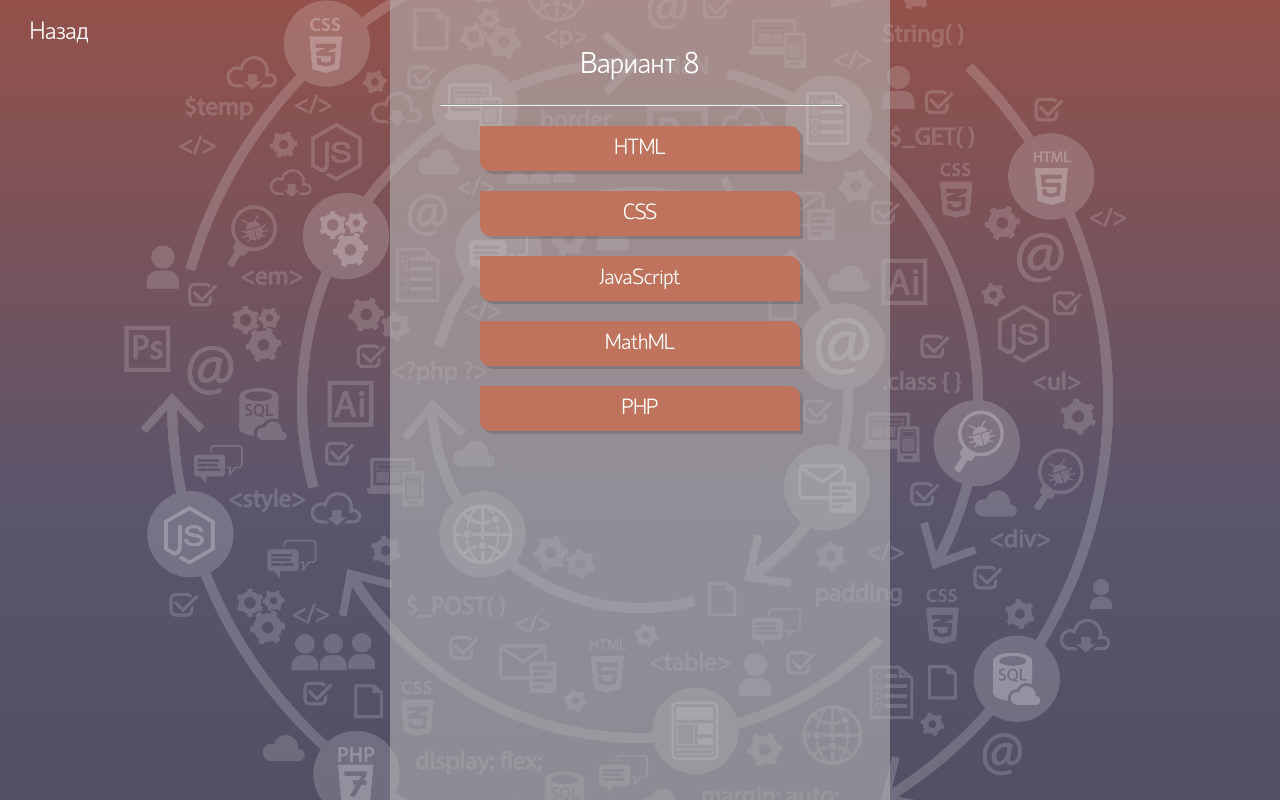
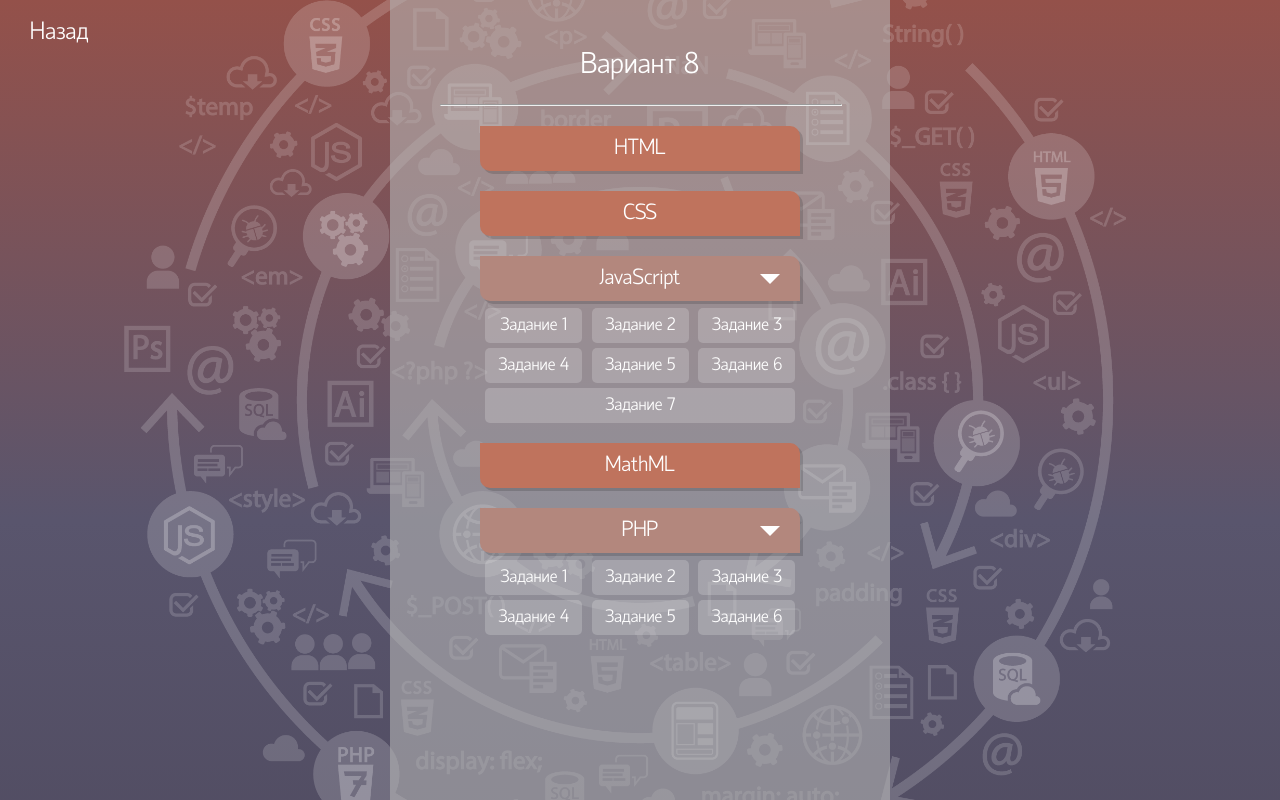
Before and after one commit to Sargatanas/labs, a PHP site: page /variants/8/index.html in a window 1280 px wide. Run offline with PHP 8.4, Linux system fonts and the light colour scheme.

Commit message:
Изменения в навигации

```diff
--- a/web/css/style.css
+++ b/web/css/style.css
@@ -85,6 +85,16 @@ body {
     align-items: center;
     width: 100%;
 }
+.main-variants_inner {
+    flex-direction: row;
+    flex-wrap: wrap;
+
+    width: 80%;
+
+    margin-top: -18px;
+    margin-left: 10px;
+    margin-bottom: 20px;
+}
 
 .main-variants__element {
     display: flex;
@@ -118,6 +128,52 @@ body {
     box-shadow: 0 0 0 0 rgba(0, 0, 0, 0.15);
 }
 
+.main-variants__element_default {
+    position: relative;
+    background: #b3877d;
+}
+.main-variants__element_default:hover {
+    background: #b3877d;
+}
+.main-variants__element_default:active {
+    margin-top: 0;
+    margin-left: 0;
+    margin-bottom: 20px;
+    box-shadow: 3px 3px 0 0 rgba(0, 0, 0, 0.15);
+}
+.main-variants__element_default:after {
+    content: "";
+    position: absolute;
+    top: calc((100% - 10px) / 2);
+    right: 20px;
+
+    width: 0;
+    height: 0;
+
+    border: 10px solid rgba(255, 255, 255, 0);
+    border-top: 10px solid white;
+    border-bottom-width: 0;
+}
+.main-variants_inner > .main-variants__element {
+    display: flex;
+    flex-grow: 1;
+    flex-basis: 30%;
+
+    height: 35px;
+    max-width: 100%;
+
+    margin: 5px 3% 0 0;
+
+    border-radius: 5px;
+    background: rgba(255, 255, 255, 0.2);
+    box-shadow: 0 0 0 0 rgba(0, 0, 0, 0.15);
+
+    font-size: 18px;
+}
+.main-variants_inner > .main-variants__element:hover {
+    background: rgba(255, 255, 255, 0.4);
+}
+
 .main__author {
     margin-top: auto;
     font-size: 22px;
--- a/web/variants/8/index.html
+++ b/web/variants/8/index.html
@@ -20,15 +20,58 @@
         <a class="main-variants__element" href="lab-3/index.html">
             CSS
         </a>
-        <a class="main-variants__element" href="lab-6/index.html">
+        <a class="main-variants__element main-variants__element_default">
             JavaScript
         </a>
+        <div class="main-variants main-variants_inner">
+            <a class="main-variants__element" href="lab-6/pages/1.html">
+                Задание 1
+            </a>
+            <a class="main-variants__element" href="lab-6/pages/2.html">
+                Задание 2
+            </a>
+            <a class="main-variants__element" href="lab-6/pages/3.html">
+                Задание 3
+            </a>
+            <a class="main-variants__element" href="lab-6/pages/4.html">
+                Задание 4
+            </a>
+            <a class="main-variants__element" href="lab-6/pages/5.html">
+                Задание 5
+            </a>
+            <a class="main-variants__element" href="lab-6/pages/6.html">
+                Задание 6
+            </a>
+            <a class="main-variants__element" href="lab-6/pages/7.html">
+                Задание 7
+            </a>
+        </div>
         <a class="main-variants__element" href="lab-7/index.html">
             MathML
         </a>
-        <a class="main-variants__element" href="lab-8/index.html">
+        <a class="main-variants__element main-variants__element_default" href="lab-8/index.html">
             PHP
         </a>
+        <div class="main-variants main-variants_inner">
+            <a class="main-variants__element" href="lab-8/pages/1.php">
+                Задание 1
+            </a>
+            <a class="main-variants__element" href="lab-8/pages/2.php">
+                Задание 2
+            </a>
+            <a class="main-variants__element" href="lab-8/pages/3.html">
+                Задание 3
+            </a>
+            <a class="main-variants__element" href="lab-8/pages/4.html">
+                Задание 4
+            </a>
+            <a class="main-variants__element" href="lab-8/pages/5.php">
+                Задание 5
+            </a>
+            <a class="main-variants__element" href="lab-8/pages/6.html">
+                Задание 6
+            </a>
+        </div>
     </div>
     <a class="main__back" href="/">
         Назад
--- a/web/variants/8/lab-6/pages/1.html
+++ b/web/variants/8/lab-6/pages/1.html
@@ -8,8 +8,8 @@
 <body>
 
 <div>
-    <a href="../index.html">Назад</a>
-    <br><br><br>
+    <a href="../../index.html">Назад</a>
+    <br><br>
     <div>
         1. Сколько соответствующих элементов двух последовательностей с одинаковым количеством элементов совпадают?
     </div>
--- a/web/variants/8/lab-6/pages/2.html
+++ b/web/variants/8/lab-6/pages/2.html
@@ -8,13 +8,13 @@
 <body>
 
 <div>
-    <a href="../index.html">Назад</a>
+    <a href="../../index.html">Назад</a>
     <br><br><br>
     <div>
         2. Заданы три натуральных числа A, B, C, которые обозначают число, месяц и год. Найти порядковый номер даты,
         начиная отсчет с начала года.
     </div>
-    <br><hr><br>
+    <br><hr>
     <div>
         <form method="get" onsubmit="solution(); return false;">
             <label for="a">
--- a/web/variants/8/lab-6/pages/3.html
+++ b/web/variants/8/lab-6/pages/3.html
@@ -7,8 +7,8 @@
 <body>
 
 <div>
-    <a href="../index.html">Назад</a>
-    <br><br><br>
+    <a href="../../index.html">Назад</a>
+    <br><br>
     <div>
         3. Определить, сколько недель осталось до 1 сентября.
     </div>
--- a/web/variants/8/lab-6/pages/4.html
+++ b/web/variants/8/lab-6/pages/4.html
@@ -8,8 +8,8 @@
 <body>
 
 <div>
-    <a href="../index.html">Назад</a>
-    <br><br><br>
+    <a href="../../index.html">Назад</a>
+    <br><br>
     <div>
         4. При наведении курсора мыши на ссылку в строке состояния (window.status) должно выводиться название
         соответствующего ресурса.
--- a/web/variants/8/lab-6/pages/5.html
+++ b/web/variants/8/lab-6/pages/5.html
@@ -7,8 +7,8 @@
 <body>
 
 <div>
-    <a href="../index.html">Назад</a>
-    <br><br><br>
+    <a href="../../index.html">Назад</a>
+    <br><br>
     <div>
         5. Написать скрипт, который создает ссылку на страницу на вашем сервере. Например, если вы находитесь
         на www.mycoolsite.ru, JavaScript создаст ссылку на www.mycoolsite.ru/index.html.
--- a/web/variants/8/lab-6/pages/6.html
+++ b/web/variants/8/lab-6/pages/6.html
@@ -7,8 +7,8 @@
 <body>
 
 <div>
-    <a href="../index.html">Назад</a>
-    <br><br><br>
+    <a href="../../index.html">Назад</a>
+    <br><br>
     <div>
         6. Добавить к калькулятору следующие возможности: воозведение <i>x</i> в степень <i>n</i>
     </div>
--- a/web/variants/8/lab-6/pages/7.html
+++ b/web/variants/8/lab-6/pages/7.html
@@ -6,8 +6,8 @@
 </head>
 <body>
 
-<a href="../index.html">Назад</a>
-<br><br><br>
+<a href="../../index.html">Назад</a>
+<br><br>
 <div>
     7. Разработайте форму, заполняемую пользователем Internet, на произвольную тематику. При этом должны быть
     использованы все виды элементов, которые могут присутствовать на форме. Разработайте скрипт, проверяющий
--- a/web/variants/8/lab-8/pages/1.php
+++ b/web/variants/8/lab-8/pages/1.php
@@ -1,5 +1,5 @@
 <?php
-echo '<a href="../index.html">Назад</a><br><br><br>';
+echo '<a href="../../index.html">Назад</a><br><br>';
 echo '<div style="margin: 20px 0;">8. Вывести на экран таблицу, ячейки которой закрашены в разные цвета, а номера цветов отображаются в соответствующих ячейках. Номера цветов изменяются от 555555 до 999999 с шагом 1111</div>';
 
 $number = 555555;
--- a/web/variants/8/lab-8/pages/2.php
+++ b/web/variants/8/lab-8/pages/2.php
@@ -1,5 +1,5 @@
 <?php
-echo '<a href="../index.html">Назад</a><br><br><br>';
+echo '<a href="../../index.html">Назад</a><br><br>';
 echo '<div style="margin: 20px 0;">8. Создайте массив, содержащий сведения о продукции фирмы: номер товара, название, цена. Отсортируйте массив по названиям в алфавитном порядке. Среди товаров с одинаковым названием сначала идут более дешевые.</div>';
 
 $statement = [
--- a/web/variants/8/lab-8/pages/3.html
+++ b/web/variants/8/lab-8/pages/3.html
@@ -5,8 +5,8 @@
     <title>Задание 3</title>
 </head>
 <body>
-<a href="../index.html">Назад</a>
-<br><br><br>
+<a href="../../index.html">Назад</a>
+<br><br>
 <div style='margin: 20px 0;'>
     8. Написать функцию, выводящую строку заданного цвета шрифта. Строка и цвет шрифта задаются в качестве аргументов функции.
 </div>
--- a/web/variants/8/lab-8/pages/4.html
+++ b/web/variants/8/lab-8/pages/4.html
@@ -5,8 +5,8 @@
     <title>Задание 4</title>
 </head>
 <body>
-<a href="../index.html">Назад</a>
-<br><br><br>
+<a href="../../index.html">Назад</a>
+<br><br>
 <div style='margin: 20px 0;'>
     8. Составить программу, благодаря которой пользователь может выбрать язык (русский или английский, например), на котором отображается содержимое страницы.
 </div>
--- a/web/variants/8/lab-8/pages/5.php
+++ b/web/variants/8/lab-8/pages/5.php
@@ -1,5 +1,5 @@
 <?php
-echo '<a href="../index.html">Назад</a><br><br><br>';
+echo '<a href="../../index.html">Назад</a><br><br>';
 echo '<div style="margin: 20px 0;">8. Дан файл. В первой строке хранится имя первого пользователя, во второй – фамилия,
 в третьей – возраст, в четвертой – имя второго пользователя, в пятой – его фамилия и т.д.<br>Сформировать ассоциативный
 массив из элементов файла.</div>';
--- a/web/variants/8/lab-8/pages/6.html
+++ b/web/variants/8/lab-8/pages/6.html
@@ -5,8 +5,8 @@
     <title>Задание 6</title>
 </head>
 <body>
-<a href="../index.html">Назад</a>
-<br><br><br>
+<a href="../../index.html">Назад</a>
+<br><br>
 <div style='margin: 20px 0;'>
     8. Словом назовем любую последовательность букв. Составить и вывести на экран все слова из трех букв,
     которые встречаются в заданном слове.<br>
--- a/web/variants/8/lab-8/pages/regular.php
+++ /dev/null
@@ -1,4 +0,0 @@
-<?php
-$word = 'роф';
-var_dump($word);
-preg_match("/^[а-яА-ЯёЁa-zA-Z]*$/", $word);
--- a/web/variants/8/lab-8/pages/resources/3.php
+++ b/web/variants/8/lab-8/pages/resources/3.php
@@ -1,4 +1,5 @@
 <?php
+echo '<a href="../3.html">Назад</a><br><br>';
 $string = (string)$_POST['string'];
 $color = (string)$_POST['color'];
 $color = mb_strtolower($color);
--- a/web/variants/8/lab-8/pages/resources/4.php
+++ b/web/variants/8/lab-8/pages/resources/4.php
@@ -1,4 +1,5 @@
 <?php
+echo '<a href="../4.html">Назад</a><br><br>';
 $language = (string)$_POST['language'];
 if ($language == "-сделайте выбор-") {
     echo "<div>Сделайте, пожалуйста, выбор</div>
--- a/web/variants/8/lab-8/pages/resources/6.php
+++ b/web/variants/8/lab-8/pages/resources/6.php
@@ -1,4 +1,5 @@
 <?php
+echo '<a href="../6.html">Назад</a><br><br>';
 $word = (string)$_POST['word'];
 $word_copy = $word;
 
```
